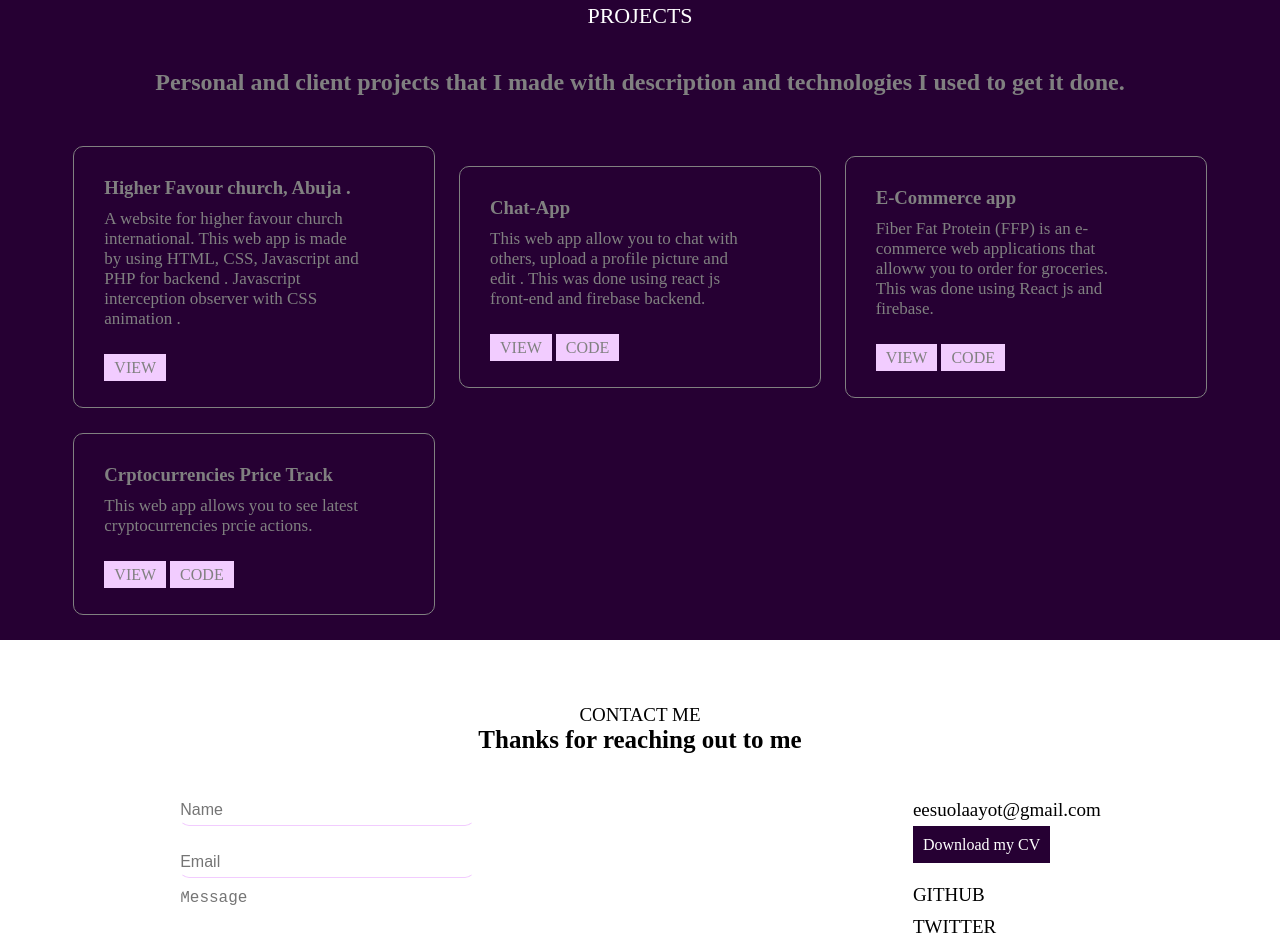
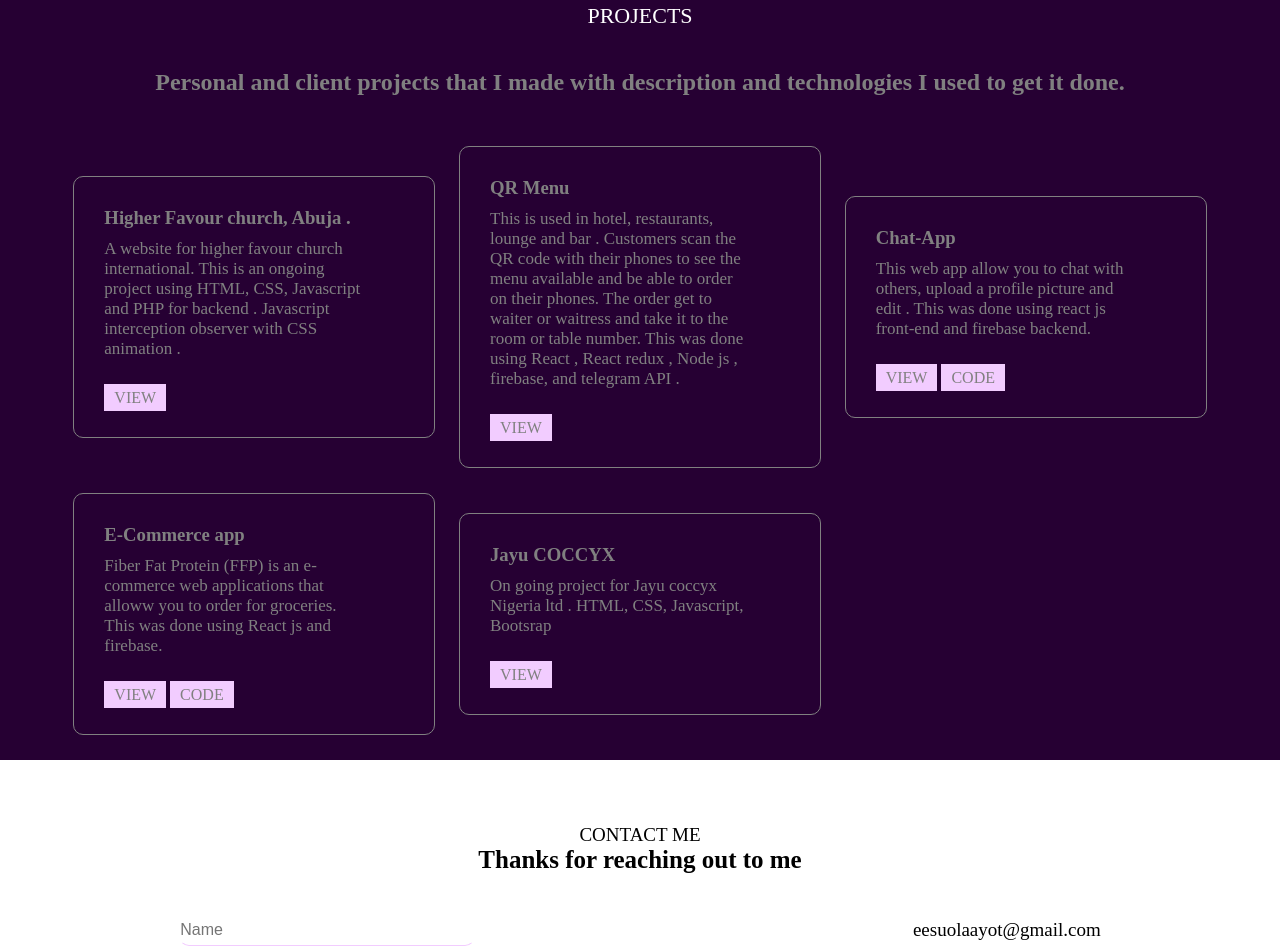
Before and after one commit to E-tim/latest-portfollio, a plain HTML site: page index.html in a window 1280 px wide. Shown: the part 986-1932 px from the top of the page. Drawn offline with Linux system fonts and the light colour scheme.

Commit message:
new commit

```diff
--- a/index.html
+++ b/index.html
@@ -66,13 +66,26 @@
         <div class="projectList">
             <div class="eachProject">
                 <h3>Higher Favour church, Abuja .</h3>
-                <p>A website for higher favour church international. This web app is made
-                    by using HTML, CSS, Javascript and PHP for backend . Javascript interception observer
+                <p>A website for higher favour church international. This is an ongoing project
+                    using HTML, CSS, Javascript and PHP for backend . Javascript interception observer
                     with CSS animation .
                 </p>
                 <div class="showCodeUrl">
                     <a href="https://glittery-dango-80877a.netlify.app/">VIEW</a>
                     <!-- <a href="#">CODE</a> -->
+                </div>
+            </div>
+            <div class="eachProject">
+                <h3>QR Menu</h3>
+                <p>
+                    This is used in hotel, restaurants, lounge and bar . Customers scan the QR code
+                    with their phones to see the menu available and be able to order on their phones.
+                    The order get to waiter or waitress and take it to the room or table number.
+                    This was done using React , React redux , Node js , firebase, and telegram API .
+                </p>
+                <div class="showCodeUrl">
+                    <a href="https://luxury-maamoul-41b2e8.netlify.app/">VIEW</a>
+                    <!-- <a href="https://github.com/E-tim/chatapp">CODE</a> -->
                 </div>
             </div>
             <div class="eachProject">
@@ -98,13 +111,13 @@
                 </div>
             </div>
             <div class="eachProject">
-                <h3>Crptocurrencies Price Track</h3>
+                <h3>Jayu COCCYX</h3>
                 <p>
-                    This web app allows you to see latest cryptocurrencies prcie actions.
+                     On going project for Jayu coccyx Nigeria ltd . HTML, CSS, Javascript, Bootsrap
                 </p>
                 <div class="showCodeUrl">
-                    <a href="https://current-crypto-price.herokuapp.com/">VIEW</a>
-                    <a href="https://github.com/E-tim/crypto_current_price">CODE</a>
+                    <a href="jayucoccyx.com">VIEW</a>
+                    <!-- <a href="https://github.com/E-tim/crypto_current_price">CODE</a> -->
                 </div>
             </div>
         </div>
--- a/style.css
+++ b/style.css
@@ -278,6 +278,7 @@ article {
     padding: 5px 10px;
 }
 
+
 @media screen and (max-width: 768px) {
     .project {
         padding: 10% 5%;
```
Also changed, not shown: img/qrcode.jpg (added).
